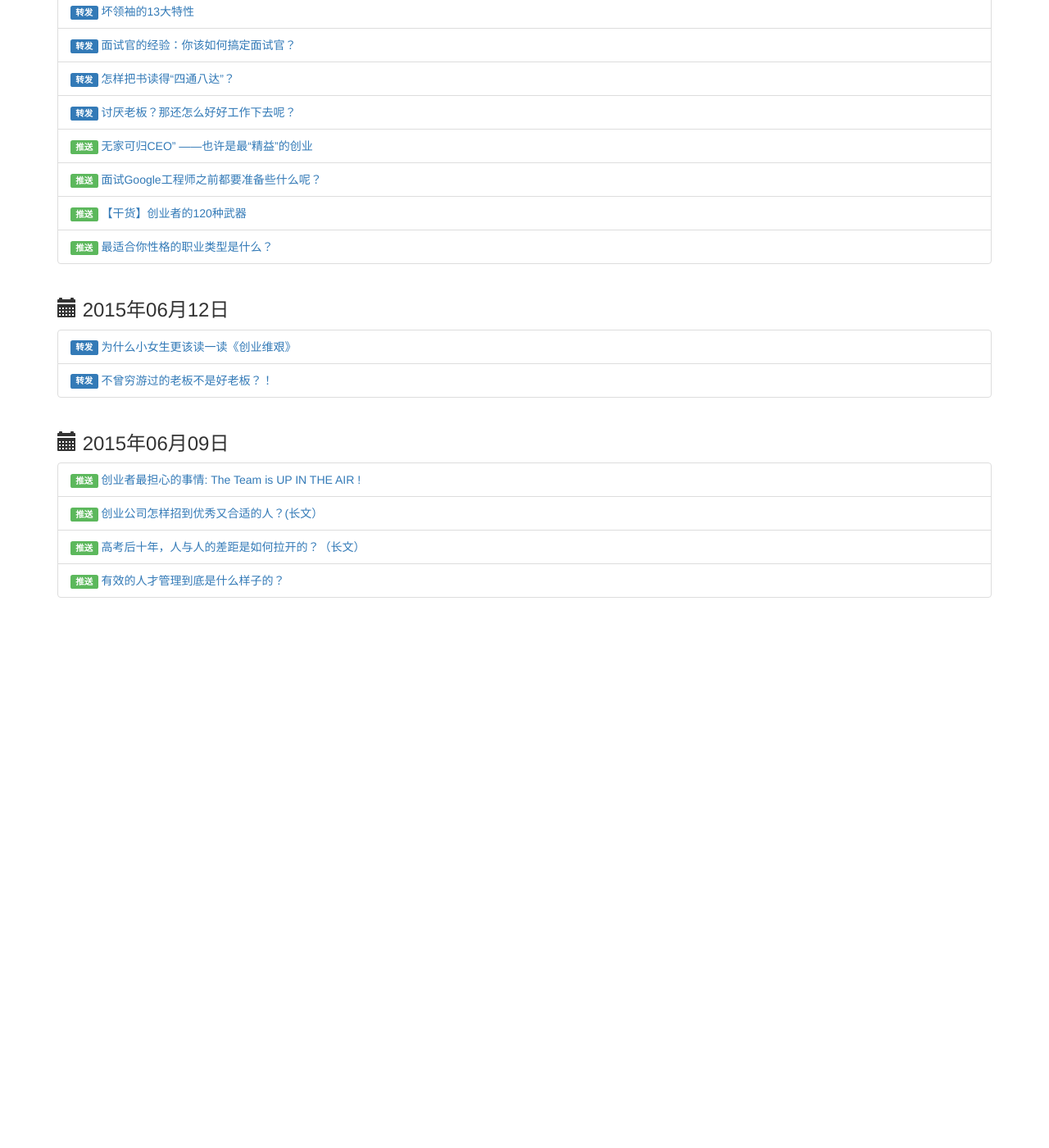
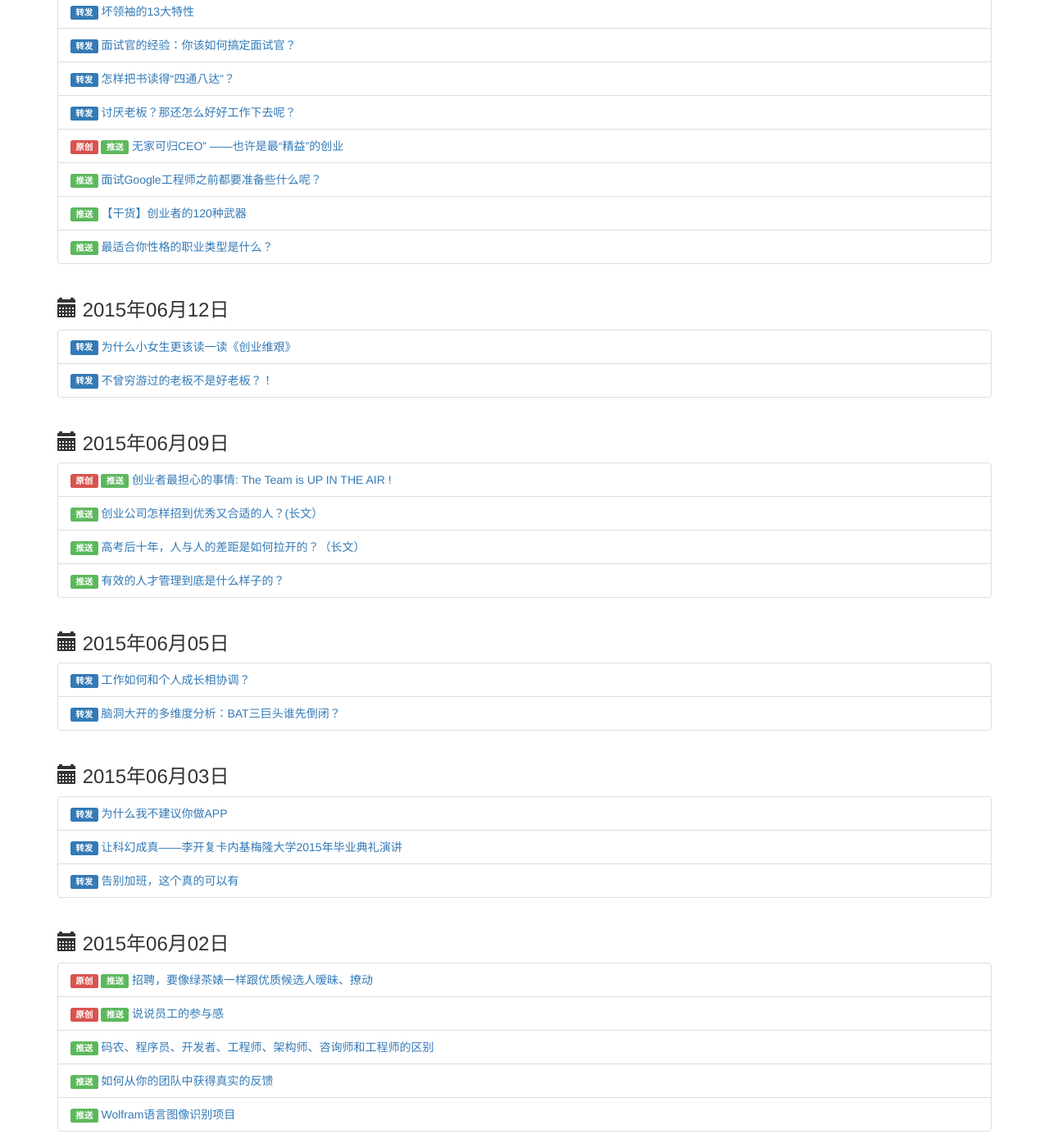
Before and after one commit to VierSteine/viersteine.github.io, a Jekyll site: the page built from articles/history.html, in a window 1280 px wide and 1400 px high, scrolled down 736 px. Shown: the whole window at 82% size. Built offline with Jekyll 4.4.1, drawn with Linux system fonts in a browser that asks for light colours; before the commit the page ends 1485 px from its top, so only the background shows below that.

Commit message:
added articles.

```diff
--- /dev/null
+++ b/_data/wechat_articles/20150602.yml
@@ -0,0 +1,21 @@
+# encoding: utf-8
+---
+date: 2015年06月02日
+list:
+  - title: "招聘，要像绿茶婊一样跟优质候选人暧昧、撩动"
+    link: "http://mp.weixin.qq.com/s?__biz=MzAwNjUyNDU4MA==&mid=206695623&idx=1&sn=96cf66f46a17a17309fbafa9d28a83c0#rd"
+    推送: true
+    原创: true
+  - title: "说说员工的参与感"
+    link: "http://mp.weixin.qq.com/s?__biz=MzAwNjUyNDU4MA==&mid=206695623&idx=2&sn=4145cde5caaa9f0e48f78dd945c4d8f6#rd"
+    推送: true
+    原创: true
+  - title: "码农、程序员、开发者、工程师、架构师、咨询师和工程师的区别"
+    link: "http://mp.weixin.qq.com/s?__biz=MzAwNjUyNDU4MA==&mid=206695623&idx=3&sn=9ae618ec4b16903cf7f1b05f0848a229#rd"
+    推送: true
+  - title: "如何从你的团队中获得真实的反馈"
+    link: "http://mp.weixin.qq.com/s?__biz=MzAwNjUyNDU4MA==&mid=206695623&idx=4&sn=f726ad4699dca5b72c9f2a823561a4ff#rd"
+    推送: true
+  - title: "Wolfram语言图像识别项目"
+    link: "http://mp.weixin.qq.com/s?__biz=MzAwNjUyNDU4MA==&mid=206695623&idx=5&sn=4637a0ddc510cb62fcc3c81bd56072cc#rd"
+    推送: true
--- /dev/null
+++ b/_data/wechat_articles/20150603.yml
@@ -0,0 +1,16 @@
+# encoding: utf-8
+---
+date: 2015年06月03日
+list:
+  -
+    title: "为什么我不建议你做APP"
+    link: "http://mp.weixin.qq.com/s?__biz=MzAwNjUyNDU4MA==&mid=206739207&idx=1&sn=40f30a5c8c2893e2241f6b0f49ebffe5#rd"
+    转发: true
+  -
+    title: "让科幻成真——李开复卡内基梅隆大学2015年毕业典礼演讲"
+    link: "http://mp.weixin.qq.com/s?__biz=MzAwNjUyNDU4MA==&mid=206737525&idx=1&sn=309ba2ebd26506b39bced2557a60105f#rd"
+    转发: true
+  -
+    title: "告别加班，这个真的可以有"
+    link: "http://mp.weixin.qq.com/s?__biz=MzAwNjUyNDU4MA==&mid=206712199&idx=1&sn=7954407d111cee9a3e700d90c738ac10#rd"
+    转发: true
--- /dev/null
+++ b/_data/wechat_articles/20150605.yml
@@ -0,0 +1,12 @@
+# encoding: utf-8
+---
+date: 2015年06月05日
+list:
+  -
+    title: "工作如何和个人成长相协调？"
+    link: "http://mp.weixin.qq.com/s?__biz=MzAwNjUyNDU4MA==&mid=206835470&idx=1&sn=8b8e8588a341f0ca5b00ced9b1d0e5a1#rd"
+    转发: true
+  -
+    title: "脑洞大开的多维度分析：BAT三巨头谁先倒闭？"
+    link: "http://mp.weixin.qq.com/s?__biz=MzAwNjUyNDU4MA==&mid=206821135&idx=1&sn=70cf0fc24125e8bcd4293f9d51be64bf#rd"
+    转发: true
--- a/_data/wechat_articles/20150609.yml
+++ b/_data/wechat_articles/20150609.yml
@@ -5,6 +5,7 @@ list:
   - title: "创业者最担心的事情: The Team is UP IN THE AIR !"
     link: "http://mp.weixin.qq.com/s?__biz=MzAwNjUyNDU4MA==&mid=206943786&idx=1&sn=61fb53e1f324b7414816cdbb2e9fce15#rd"
     推送: true
+    原创: true
   - title: "创业公司怎样招到优秀又合适的人？(长文）"
     link: "http://mp.weixin.qq.com/s?__biz=MzAwNjUyNDU4MA==&mid=206943786&idx=2&sn=b69da18e1ae30d968ca6564cf874566f#rd"
     推送: true
--- a/_data/wechat_articles/20150615.yml
+++ b/_data/wechat_articles/20150615.yml
@@ -26,6 +26,7 @@ list:
     title: "无家可归CEO” ——也许是最“精益”的创业"
     link: "http://mp.weixin.qq.com/s?__biz=MzAwNjUyNDU4MA==&mid=207183233&idx=1&sn=303a0334498b789d5d3f6fa3241fa562#rd"
     推送: true
+    原创: true
   -
     title: "面试Google工程师之前都要准备些什么呢？"
     link: "http://mp.weixin.qq.com/s?__biz=MzAwNjUyNDU4MA==&mid=207183233&idx=2&sn=969aab535ae1bde683fc7c0871d599f4#rd"
```
